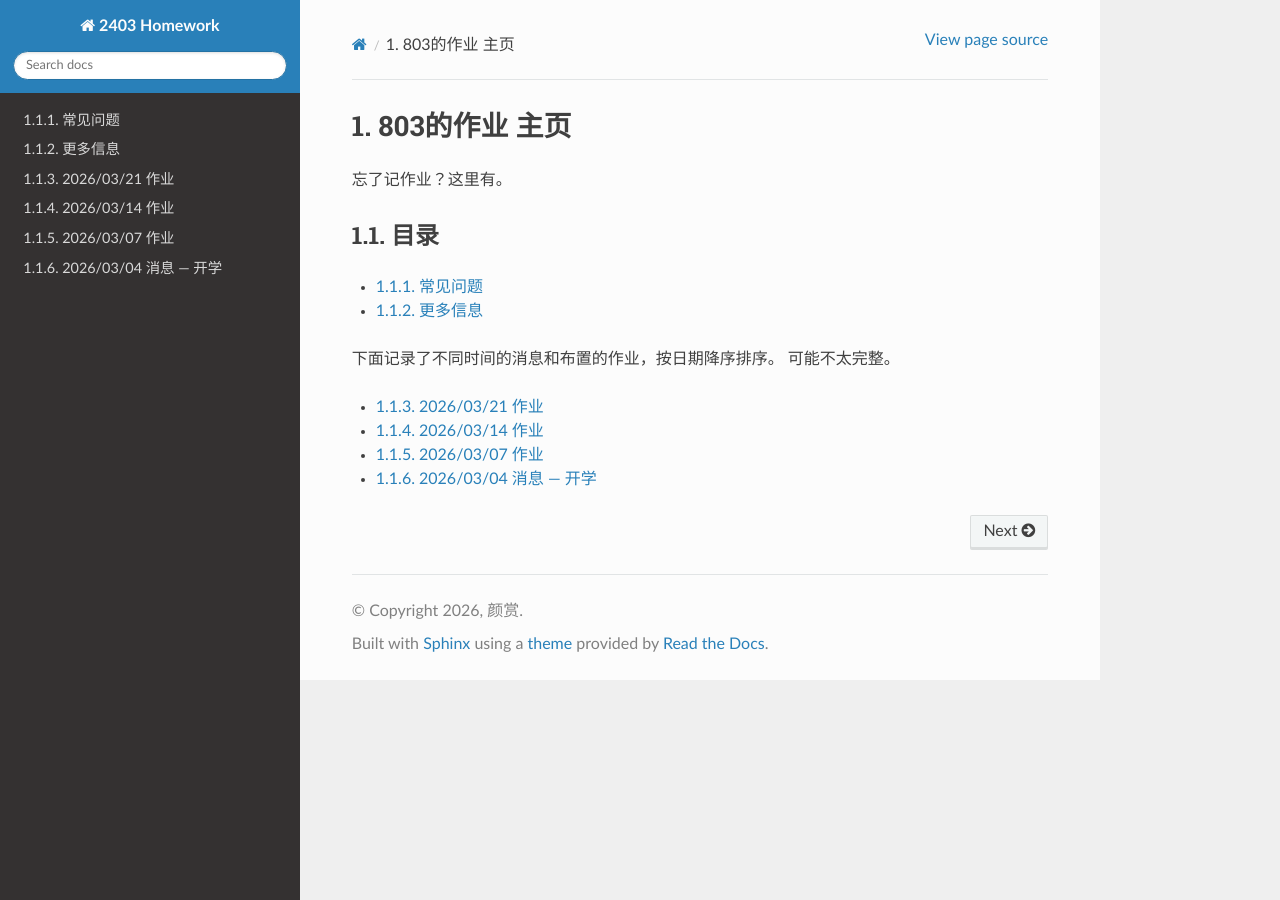
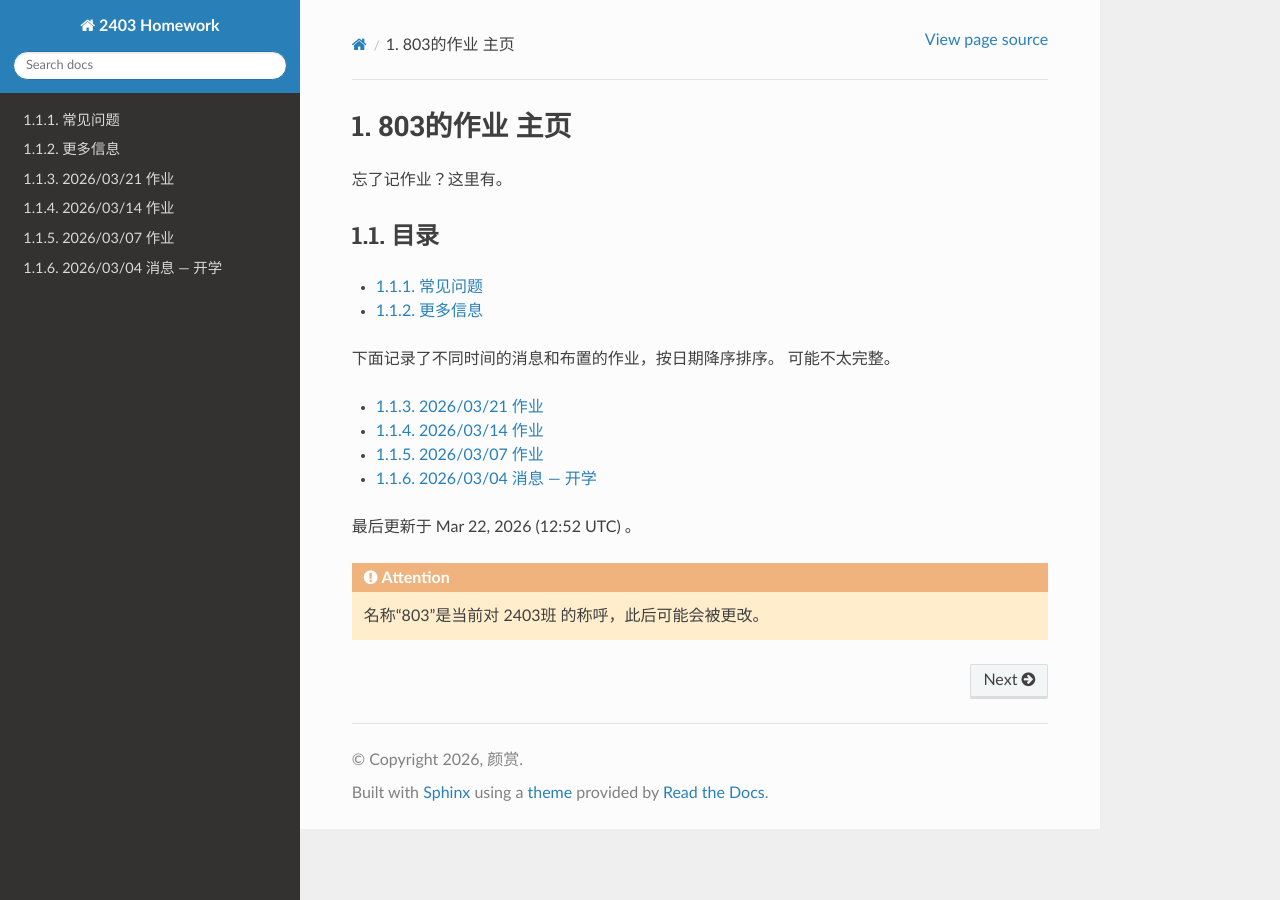
Before and after one commit to Sail-in-1024/2403-Homework, a Sphinx documentation site: the page built from docs/source/index.rst, in a window 1280 px wide. Built offline with Sphinx 7.4.7 and the Read the Docs theme 3.1.0, drawn with Linux system fonts in a browser that asks for light colours.

Commit message:
更新 index.rst
增加时效性说明

```diff
--- a/docs/source/index.rst
+++ b/docs/source/index.rst
@@ -21,3 +21,9 @@
    :reversed:
 
    events/*
+
+最后更新于 |today| 。
+
+.. attention::
+
+   名称“|class-name|”是当前对 2403班 的称呼，此后可能会被更改。
```
